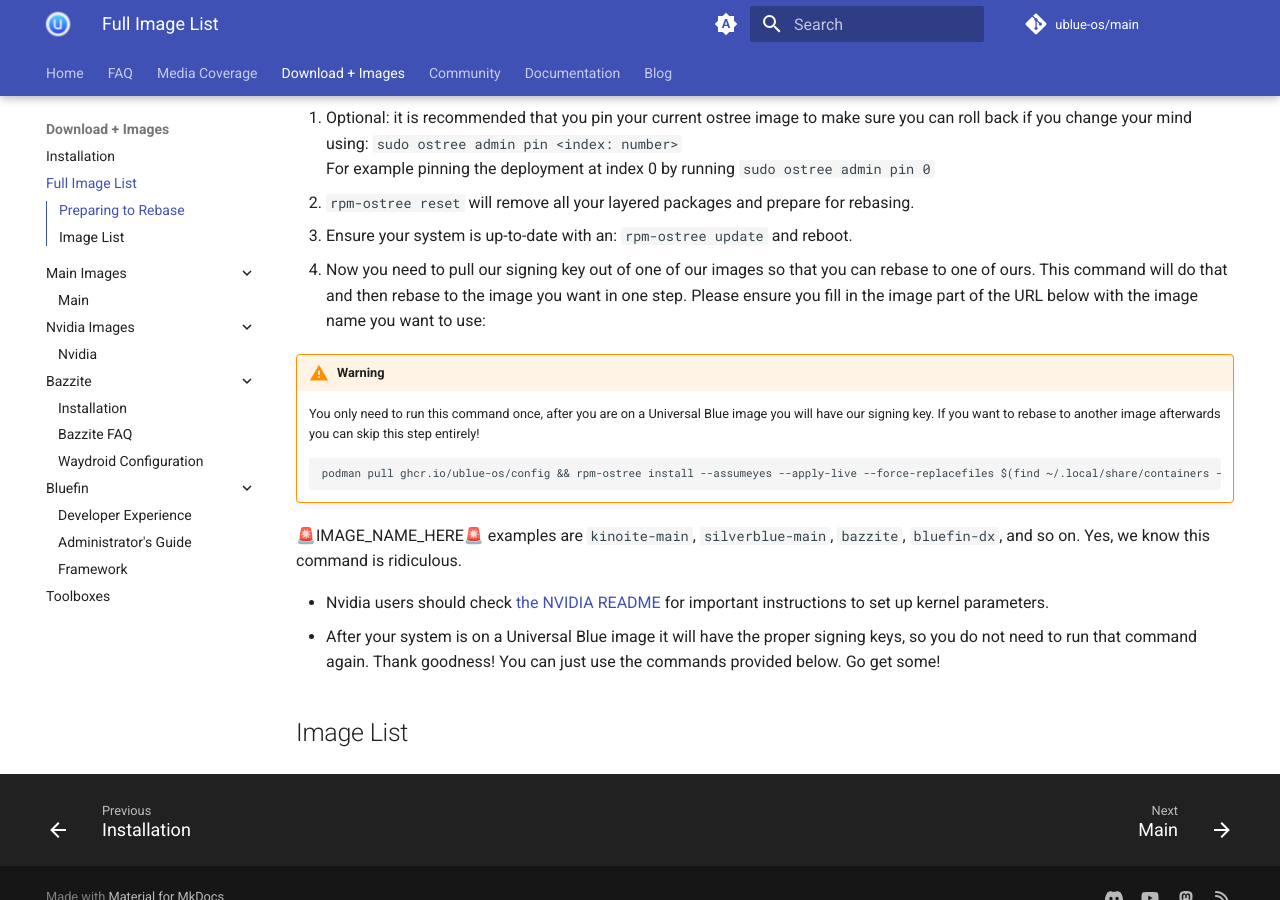
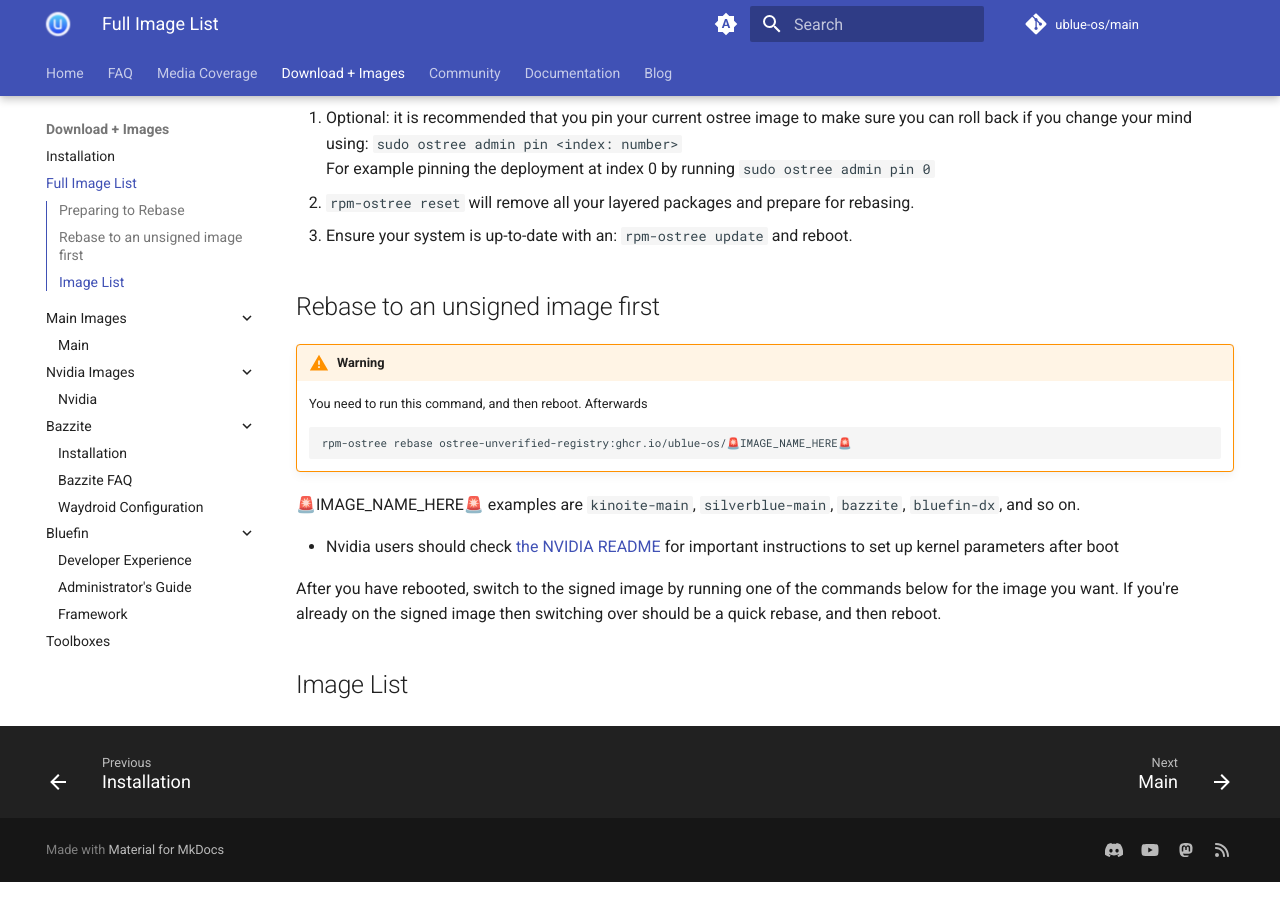
Before and after one commit to ublue-os/website, an MkDocs documentation site: the page built from docs/images.md, in a window 1280 px wide and 900 px high, scrolled down 537 px. Built offline with MkDocs 1.6.1 and Material for MkDocs 9.7.7, drawn with Linux system fonts in a browser that asks for light colours; comment, search, counter and statistics services are not loaded.

Commit message:
docs: switch to simplified rebase instructions (#433)
That signing key rpm error keeps coming back so let's just do this.

```diff
--- a/docs/images.md
+++ b/docs/images.md
@@ -19,18 +19,20 @@ This list is in alphabetical order.
 
 2. `rpm-ostree reset` will remove all your layered packages and prepare for rebasing.
 3. Ensure your system is up-to-date with an: `rpm-ostree update` and reboot.
-4. Now you need to pull our signing key out of one of our images so that you can rebase to one of ours. This command will do that and then rebase to the image you want in one step. Please ensure you fill in the image part of the URL below with the image name you want to use:
+
+## Rebase to an unsigned image first
 
 !!! warning
 
-    You only need to run this command once, after you are on a Universal Blue image you will have our signing key. If you want to rebase to another image afterwards you can skip this step entirely!
+    You need to run this command, and then reboot. Afterwards
 
-        podman pull ghcr.io/ublue-os/config && rpm-ostree install --assumeyes --apply-live --force-replacefiles $(find ~/.local/share/containers -name ublue-os-signing.noarch.rpm 2>/dev/null) && rpm-ostree rebase --uninstall $(rpm -q ublue-os-signing-* --queryformat '%{NAME}-%{VERSION}-%{RELEASE}.%{Arch}') ostree-image-signed:docker://ghcr.io/ublue-os/🚨IMAGE_NAME_HERE🚨:latest
+        rpm-ostree rebase ostree-unverified-registry:ghcr.io/ublue-os/🚨IMAGE_NAME_HERE🚨
 
-🚨IMAGE_NAME_HERE🚨 examples are `kinoite-main`, `silverblue-main`, `bazzite`, `bluefin-dx`, and so on. Yes, we know this command is ridiculous.
+🚨IMAGE_NAME_HERE🚨 examples are `kinoite-main`, `silverblue-main`, `bazzite`, `bluefin-dx`, and so on.
 
-- Nvidia users should check [the NVIDIA README](https://universal-blue.org/images/nvidia/) for important instructions to set up kernel parameters.
-- After your system is on a Universal Blue image it will have the proper signing keys, so you do not need to run that command again. Thank goodness! You can just use the commands provided below. Go get some!
+- Nvidia users should check [the NVIDIA README](https://universal-blue.org/images/nvidia/) for important instructions to set up kernel parameters after boot
+
+After you have rebooted, switch to the signed image by running one of the commands below for the image you want. If you're already on the signed image then switching over should be a quick rebase, and then reboot.
 
 ## Image List
 
```
